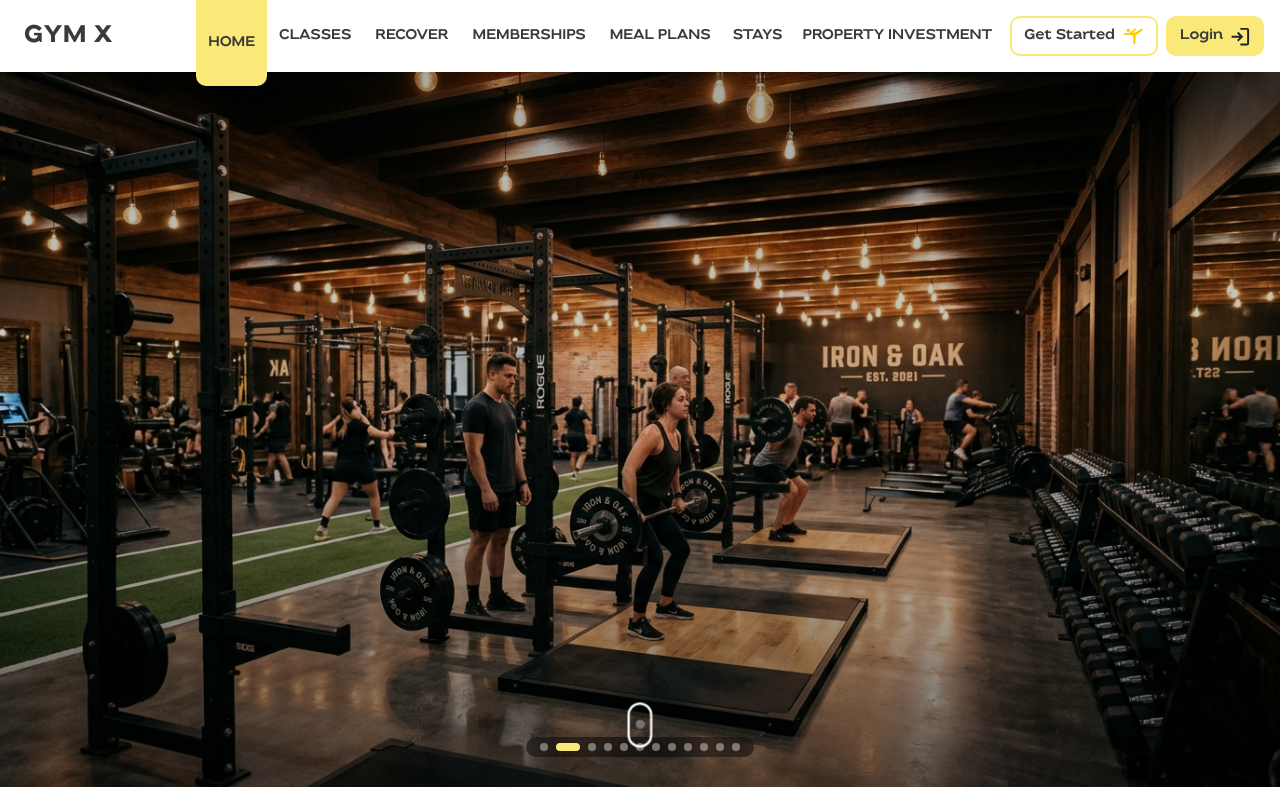
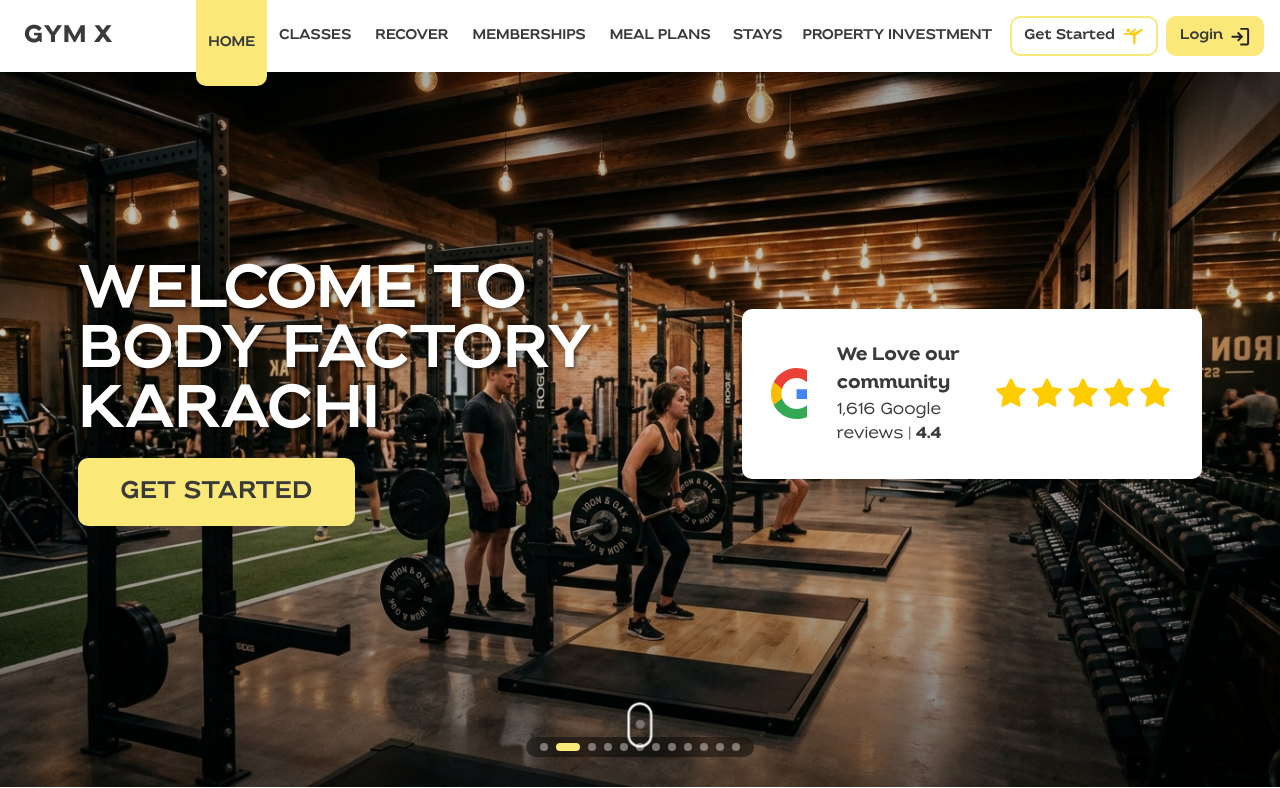
Before and after one commit to Zohair313/GYM-x, a React (Vite) app: page / in a window 1280 px wide. Shown: the top 788 px of the page. Built offline with nearby package versions, Linux system fonts and the light colour scheme.

Commit message:
feat: implement React App component with hero slideshow and navigation structure

```diff
--- a/src/App.jsx
+++ b/src/App.jsx
@@ -308,8 +308,22 @@
               </div>
             </div>
           </div>
-          <div className={"absolute z-[10] top-[22%] sm:top-[26%] lg:top-[30%] lg:h-auto flex items-center left-0 right-0 px-4"}>
-            <div className={"mx-auto w-[90%] max-w-screen-2xl flex flex-col justify-start lg:flex-row gap-[30px] items-center lg:items-center lg:justify-between"}>
+          <div
+            style={{
+              position: "absolute",
+              top: "45%",
+              transform: "translateY(-50%)",
+              left: 0,
+              right: 0,
+              zIndex: 25,
+              pointerEvents: "none",
+            }}
+            className={"flex items-center left-0 right-0 px-4"}
+          >
+            <div
+              className={"mx-auto w-[90%] max-w-screen-2xl flex flex-col justify-start lg:flex-row gap-[30px] items-center lg:items-center lg:justify-between"}
+              style={{ pointerEvents: "auto" }}
+            >
               <div>
                 <h1 className={"text-2xl text-shadow text-center lg:text-left font-semibold text-true-white md:text-4xl lg:text-5xl xl:text-6xl lg:leading-tight"}>
                   <span>
```
